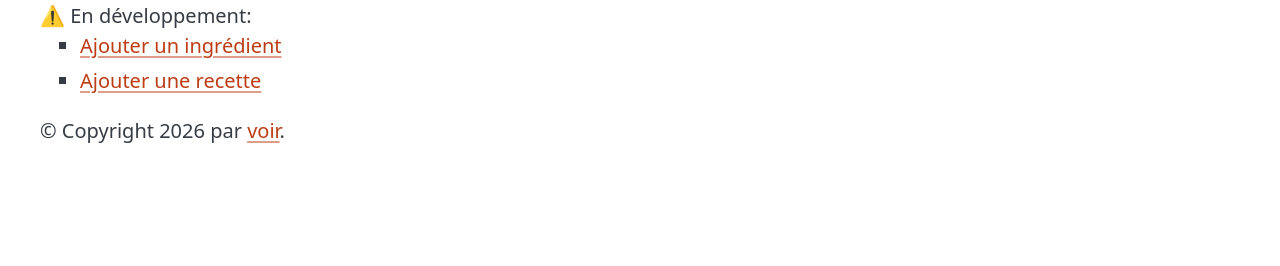
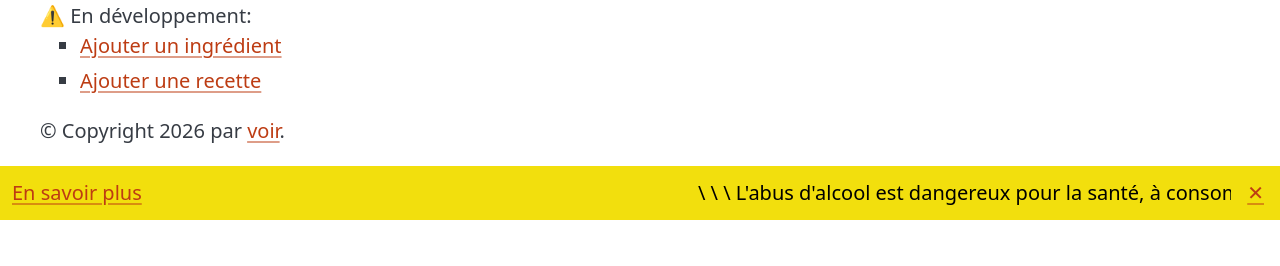
Before and after one commit to Bolmog1/DrinkOrNot, a Flask app: page / in a window 1280 px wide. Shown: the part 349-615 px from the top of the page. Run offline with Flask 3, Linux system fonts and the light colour scheme.

Commit message:
Ajour d'un avertissement d'alcool

```diff
--- /dev/null
+++ b/templates/avertissement.html
@@ -0,0 +1,58 @@
+<style>
+    @keyframes deffile {
+        0%   { transform: translate3d(100%, 0, 0); }
+        100% { transform: translate3d(-50%, 0, 0); }
+    }
+    .avertissement {
+        width: 100%;
+        position: sticky;
+        position: -webkit-sticky;
+        bottom: 0;
+        right: 0;
+        display: flex;
+        flex-direction: row;
+        align-items: center;
+    }
+    .deffilement-wrapper {
+        flex: 1;
+        overflow: hidden;
+        position: relative;
+    }
+    .deffilement {
+        white-space: nowrap;
+        animation: deffile 20s linear infinite;
+        display: block;
+    }
+    .avertissement > a {
+        position: relative;
+        z-index: 1;
+        flex-shrink: 0;
+        white-space: nowrap;
+    }
+    .fermer_avertissement {
+        padding: 12px 16px;
+        margin: 0;
+    }
+    .en-savoir-plus {
+        padding: 8px 12px;
+    }
+</style>
+<script>
+    document.addEventListener("DOMContentLoaded", (event) => {
+        if (!sessionStorage.getItem("avertissement")) {
+            document.getElementById("avertissement").style.display = "flex";
+        }
+    });
+    function fermer_avertissement() {
+        sessionStorage.setItem('avertissement', '1');
+        document.getElementById("avertissement").style.display = "none";
+    }
+</script>
+
+<div class="avertissement pico-background-yellow-100" id="avertissement" style="display: none">
+    <a href="#" class="en-savoir-plus">En savoir plus</a>
+    <div class="deffilement-wrapper">
+        <span class="deffilement"> \ \ \ L'abus d'alcool est dangereux pour la santé, à consommer avec modération \ \ \ </span>
+    </div>
+    <a href="#" class="fermer_avertissement" onclick="fermer_avertissement()">✕</a>
+</div>
--- a/templates/base.html
+++ b/templates/base.html
@@ -19,5 +19,6 @@
   {% endblock %}
 </div>
 </main>
+{% include 'avertissement.html' %}
 </body>
 </html>
```
